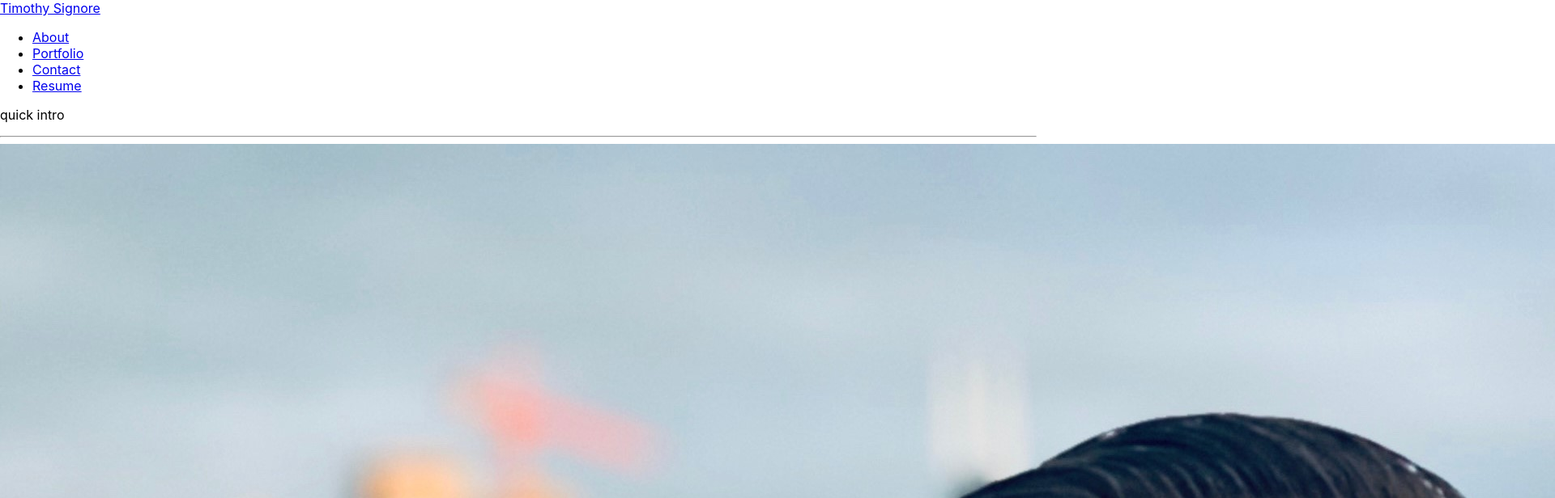
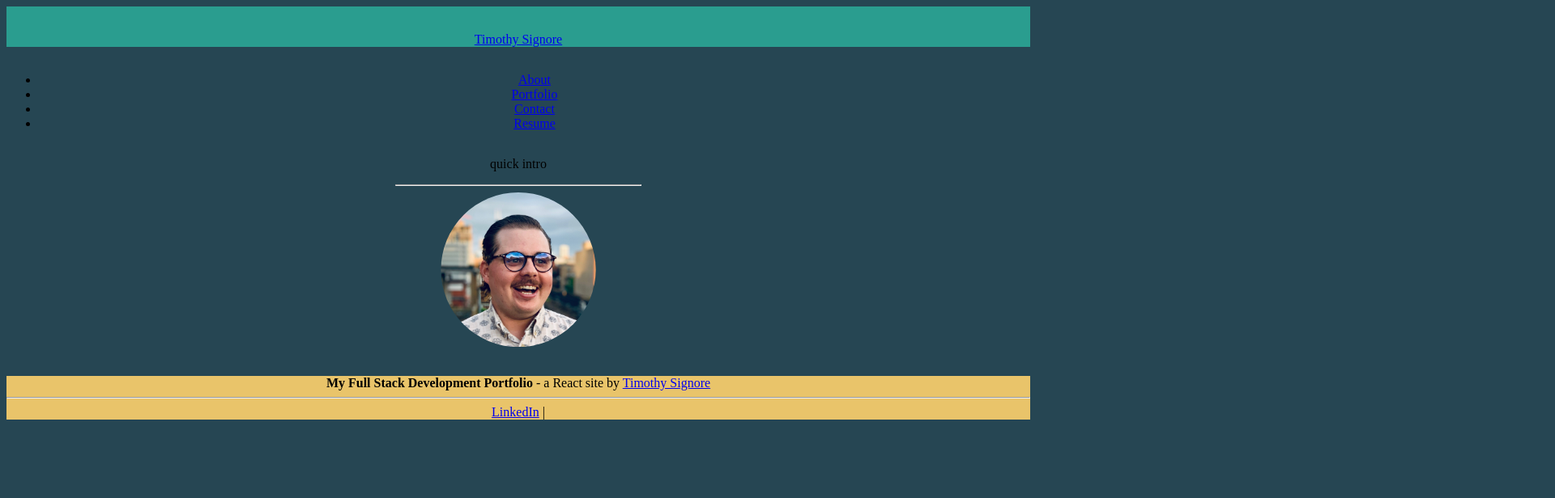
Before and after one commit to TimmySigs/Portfolio, a React (Create React App) app: page / in a window 1280 px wide. Shown: the top 616 px of the page at 81% size, 1920 px wide, since content can reach past the window. Built offline with nearby package versions, Linux system fonts and the light colour scheme.

Commit message:
deleting uneeded files,  started some css

```diff
--- a/src/index.css
+++ b/src/index.css
@@ -1,13 +1,58 @@
 body {
-  margin: 0;
-  font-family: -apple-system, BlinkMacSystemFont, 'Segoe UI', 'Roboto', 'Oxygen',
-    'Ubuntu', 'Cantarell', 'Fira Sans', 'Droid Sans', 'Helvetica Neue',
-    sans-serif;
-  -webkit-font-smoothing: antialiased;
-  -moz-osx-font-smoothing: grayscale;
+  font-family: Work Sans;
+  text-align: center;
+  background-color: #264653;
+
 }
 
-code {
-  font-family: source-code-pro, Menlo, Monaco, Consolas, 'Courier New',
-    monospace;
+.navbar,
+.navbar-brand {
+  text-align: center;
+  display: block;
+  width: 100%;
+  background-color: #2A9D8F;
+
 }
+
+div.navbar-brand {
+  padding-top: 2em;
+  margin-bottom: 2em;
+
+}
+
+.navbar .navbar-brand>.navbar-item,
+.navbar .navbar-brand .navbar-link {
+  display: inline-block;
+}
+
+main {
+  margin-top: 2em;
+  margin-bottom: 2em;
+  margin-left: 30em;
+  margin-right: 30em;
+}
+
+.my-pic {
+  clip-path: circle();
+  width: 250px;
+}
+
+.label {
+  text-align: left;
+}
+
+footer.footer {
+  background-color: #E9C46A;
+}
+
+
+
+
+@media only screen and (max-width: 1024px) {
+  main {
+    margin-top: 2em;
+    margin-bottom: 2em;
+    margin-left: 2em;
+    margin-right: 2em;
+  }
+}
```
Also changed, not shown: src/logo.svg (deleted).
